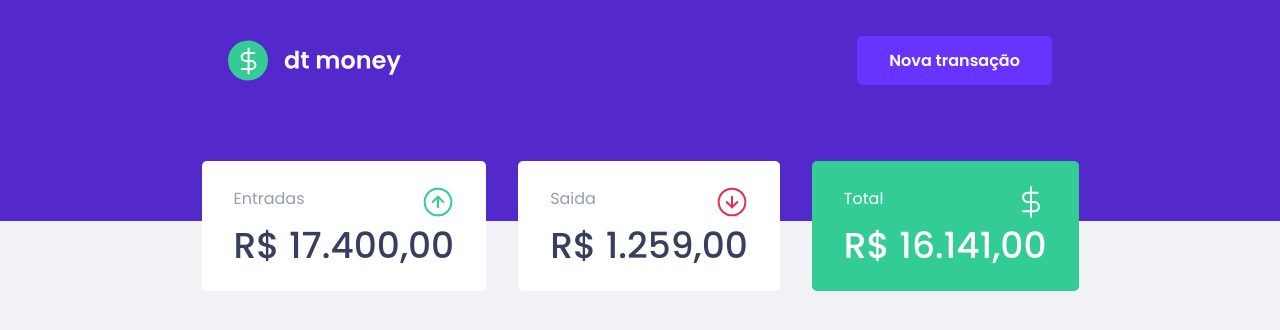
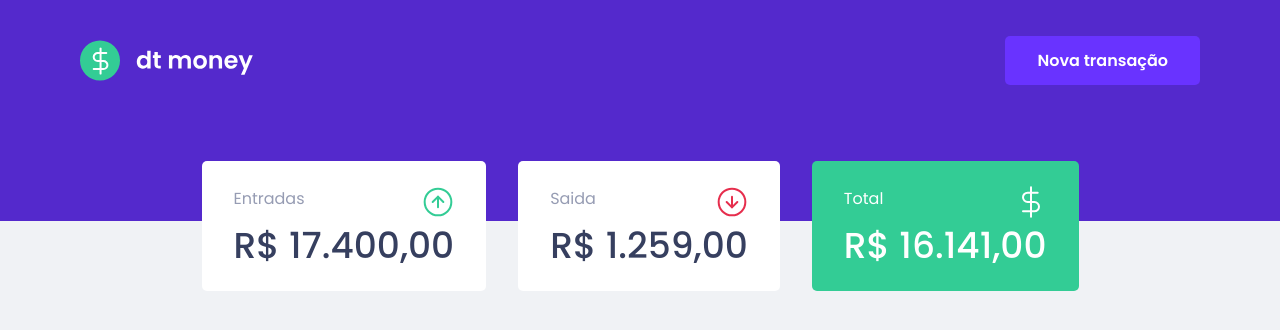
Before and after one commit to PHnrq/dt-money, a React (Create React App) app: page / in a window 1280 px wide. Shown: the top 330 px of the page. Built offline with nearby package versions, Linux system fonts and the light colour scheme.

Commit message:
fix header size

```diff
--- a/src/components/Header/index.tsx
+++ b/src/components/Header/index.tsx
@@ -4,8 +4,10 @@ import logo from "../../assets/logo.svg"
 export function Header (){
     return(
         <HeaderStyle>
-            <img src={logo} alt="Logo" />
-            <button>Nova transação</button>
+            <div>
+              <img src={logo} alt="Logo" />
+              <button>Nova transação</button>
+            </div>
         </HeaderStyle>
     )
 }
--- a/src/components/Header/style.ts
+++ b/src/components/Header/style.ts
@@ -1,11 +1,16 @@
 import styled from "styled-components";
 
 export const HeaderStyle = styled.header`
-    display: flex;
-    justify-content: space-around;
-    margin: 0 auto;
-    padding: 3.6rem 0 13.6rem;
+
     background-color: var(--blue);
+
+    div{
+        max-width: 1120px;
+        display: flex;
+        justify-content: space-between;
+        padding: 3.6rem 0 13.6rem;
+        margin: 0 auto;
+    }
 
     button{
         background-color: var(--blue-light);
```
